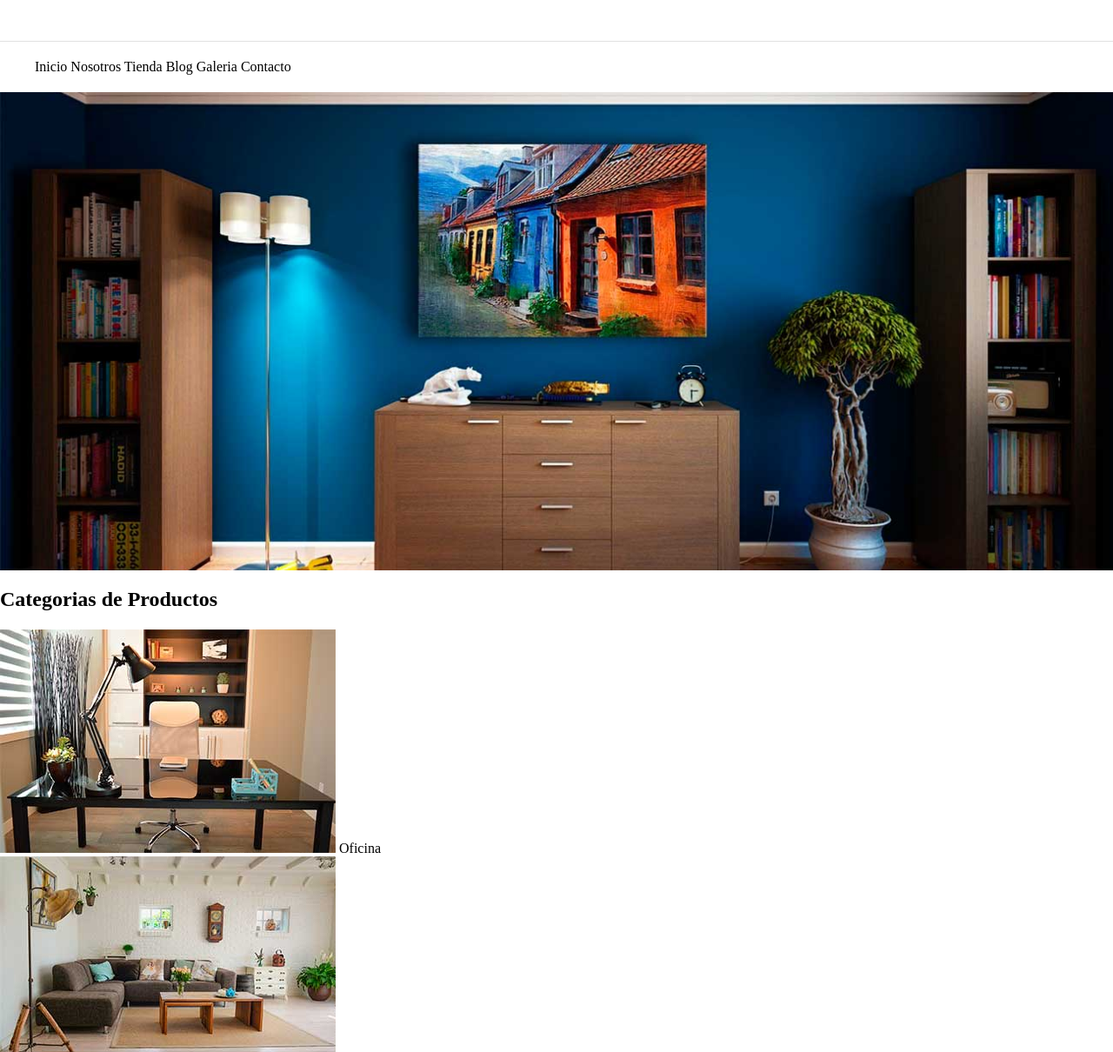
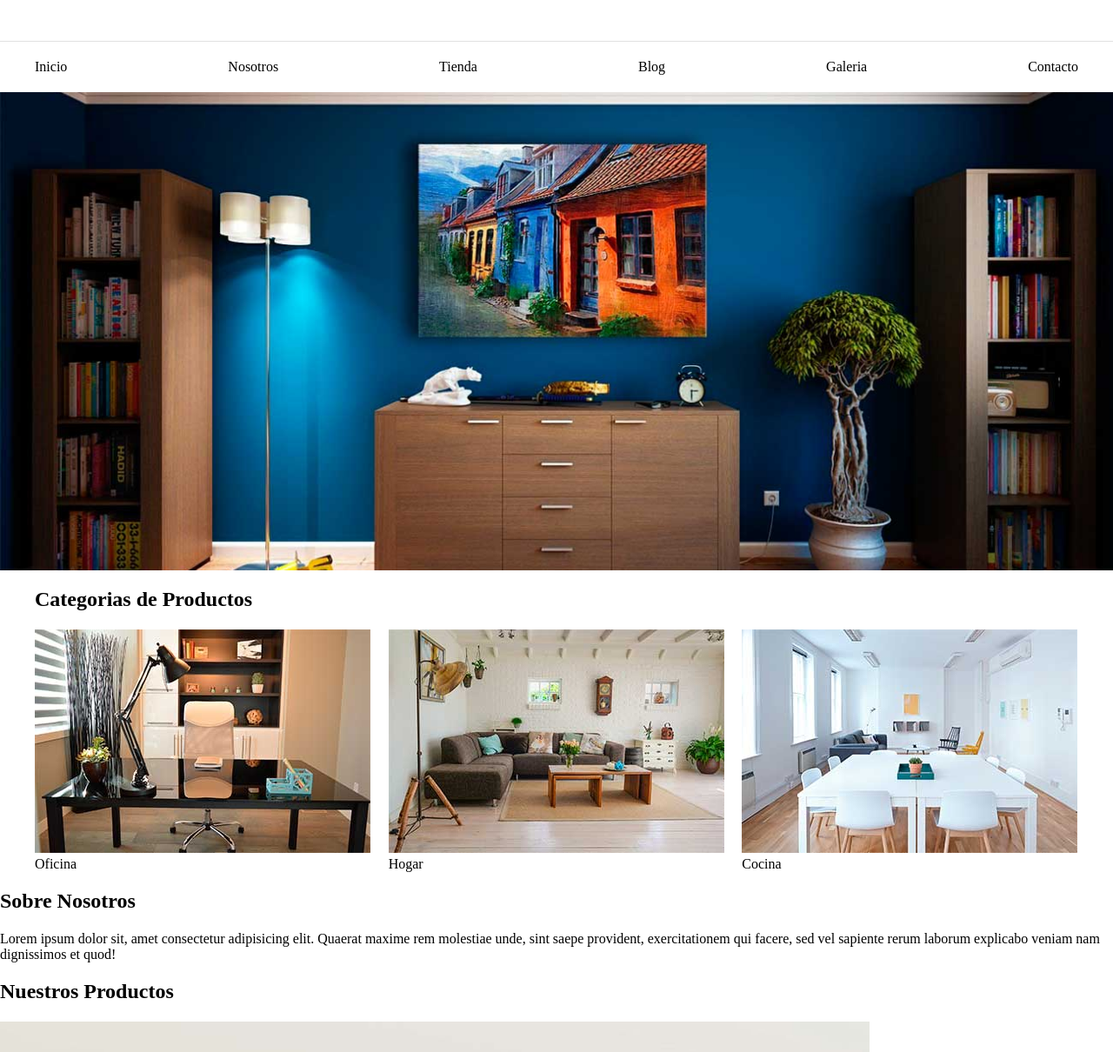
Before and after one commit to MarTofuz/TiendaMuebles, a plain HTML site: page index.html in a window 1280 px wide. Shown: the part 90-1300 px from the top of the page at 87% size. Drawn offline with Linux system fonts and the light colour scheme.

Commit message:
Implementación inicial de flexbox y css grid

```diff
--- a/css/app.css
+++ b/css/app.css
@@ -20,6 +20,9 @@ a{
     margin-bottom: 0;
     margin-left: auto;
 }
+img{
+    max-width: 100%;
+}
 
 /* Header y Nav*/
 .nombre-sitio{
@@ -33,6 +36,8 @@ a{
 .nav-principal{
     padding-top: 20px;
     padding-bottom: 20px;
+    display: flex;
+    justify-content: space-between;
 }
 .hero{
     background-image: url(../img/principal.jpg);
@@ -41,3 +46,10 @@ a{
     background-size:cover;
     background-position: center;
 }
+/**categorias**/
+.listado-categorias{
+    display: grid;
+    grid-template-columns: 1fr 1fr 1fr; /** version corta:  grid-template-columns: repeat(3, 1fr);**/
+    gap: 20px; /** gap es la separacion de los objetos tanto de lado y arriba abajo **/
+
+}
--- a/index.html
+++ b/index.html
@@ -1,5 +1,6 @@
 <!DOCTYPE html>
 <html lang="es">
+
 <head>
     <meta charset="UTF-8">
     <meta name="viewport" content="width=device-width, initial-scale=1.0">
@@ -7,6 +8,7 @@
     <link rel="stylesheet" href="css/normalize.css">
     <link rel="stylesheet" href="css/app.css">
 </head>
+
 <body>
     <header>
         <h1 class="nombre-sitio">Tienda <span>Muebles</span></h1>
@@ -24,8 +26,9 @@
 
     <div class="hero"></div>
 
-    <section>
+    <section class="contenedor">
         <h2>Categorias de Productos</h2>
+        <div class="listado-categorias">
             <div>
                 <img src="img/categoria1.jpg" alt="Categoria Oficina">
                 <a href="#">Oficina</a>
@@ -38,11 +41,14 @@
                 <img src="img/categoria3.jpg" alt="Categoria Cocina">
                 <a href="#">Cocina</a>
             </div>
+        </div>
     </section>
 
     <section>
         <h2>Sobre Nosotros</h2>
-        <p>Lorem ipsum dolor sit, amet consectetur adipisicing elit. Quaerat maxime rem molestiae unde, sint saepe provident, exercitationem qui facere, sed vel sapiente rerum laborum explicabo veniam nam dignissimos et quod!</p>
+        <p>Lorem ipsum dolor sit, amet consectetur adipisicing elit. Quaerat maxime rem molestiae unde, sint saepe
+            provident, exercitationem qui facere, sed vel sapiente rerum laborum explicabo veniam nam dignissimos et
+            quod!</p>
     </section>
 
     <main>
@@ -54,7 +60,8 @@
             </div>
             <div>
                 <h3>Producto 1</h3>
-                <p>Lorem ipsum dolor sit amet, consectetur adipiscing elit, sed do eiusmod tempor incididunt ut labore et dolore magna aliqua.
+                <p>Lorem ipsum dolor sit amet, consectetur adipiscing elit, sed do eiusmod tempor incididunt ut labore
+                    et dolore magna aliqua.
                     Sit amet nulla facilisi morbi tempus iaculis urna.</p>
                 <p>$1.000.000</p>
 
@@ -67,7 +74,8 @@
             </div>
             <div>
                 <h3>Producto 2</h3>
-                <p>Lorem ipsum dolor sit amet, consectetur adipiscing elit, sed do eiusmod tempor incididunt ut labore et dolore magna aliqua.
+                <p>Lorem ipsum dolor sit amet, consectetur adipiscing elit, sed do eiusmod tempor incididunt ut labore
+                    et dolore magna aliqua.
                     Sit amet nulla facilisi morbi tempus iaculis urna.</p>
                 <p>$1.000.000</p>
 
@@ -80,7 +88,8 @@
             </div>
             <div>
                 <h3>Producto 3</h3>
-                <p>Lorem ipsum dolor sit amet, consectetur adipiscing elit, sed do eiusmod tempor incididunt ut labore et dolore magna aliqua.
+                <p>Lorem ipsum dolor sit amet, consectetur adipiscing elit, sed do eiusmod tempor incididunt ut labore
+                    et dolore magna aliqua.
                     Sit amet nulla facilisi morbi tempus iaculis urna.</p>
                 <p>$1.000.000</p>
 
@@ -93,7 +102,8 @@
             </div>
             <div>
                 <h3>Producto 4</h3>
-                <p>Lorem ipsum dolor sit amet, consectetur adipiscing elit, sed do eiusmod tempor incididunt ut labore et dolore magna aliqua.
+                <p>Lorem ipsum dolor sit amet, consectetur adipiscing elit, sed do eiusmod tempor incididunt ut labore
+                    et dolore magna aliqua.
                     Sit amet nulla facilisi morbi tempus iaculis urna.</p>
                 <p>$1.000.000</p>
 
@@ -106,7 +116,8 @@
             </div>
             <div>
                 <h3>Producto 5</h3>
-                <p>Lorem ipsum dolor sit amet, consectetur adipiscing elit, sed do eiusmod tempor incididunt ut labore et dolore magna aliqua.
+                <p>Lorem ipsum dolor sit amet, consectetur adipiscing elit, sed do eiusmod tempor incididunt ut labore
+                    et dolore magna aliqua.
                     Sit amet nulla facilisi morbi tempus iaculis urna.</p>
                 <p>$1.000.000</p>
 
@@ -119,7 +130,8 @@
             </div>
             <div>
                 <h3>Producto 6</h3>
-                <p>Lorem ipsum dolor sit amet, consectetur adipiscing elit, sed do eiusmod tempor incididunt ut labore et dolore magna aliqua.
+                <p>Lorem ipsum dolor sit amet, consectetur adipiscing elit, sed do eiusmod tempor incididunt ut labore
+                    et dolore magna aliqua.
                     Sit amet nulla facilisi morbi tempus iaculis urna.</p>
                 <p>$1.000.000</p>
 
@@ -168,4 +180,5 @@
 
 
 </body>
+
 </html>
```
Lines whose indentation alone changed are shown as unchanged.
